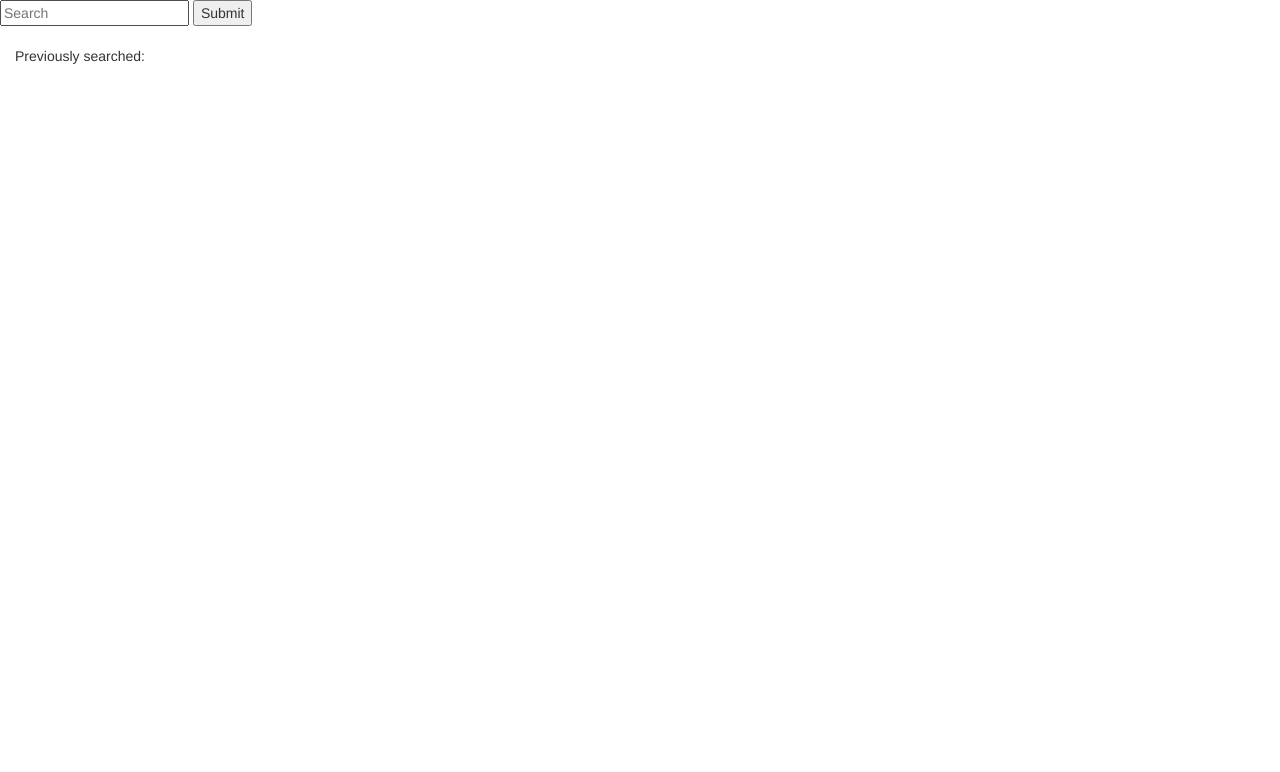
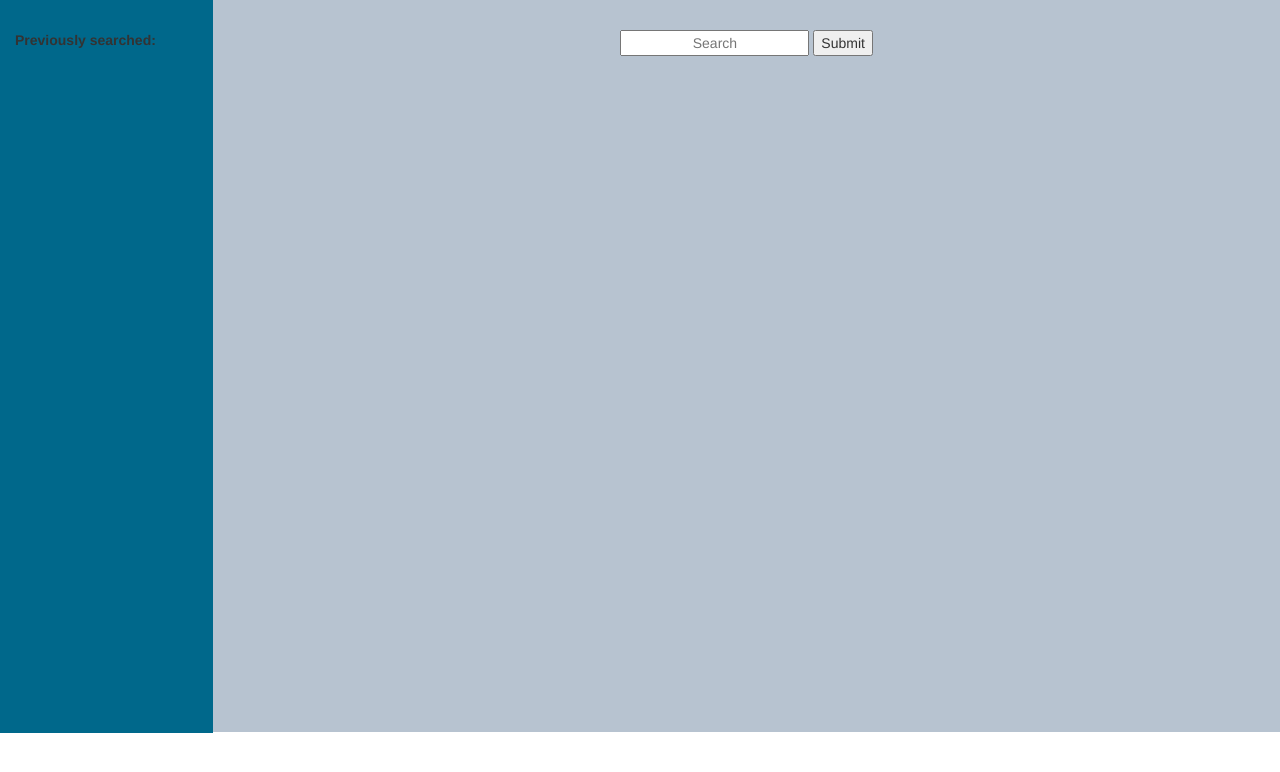
Before and after one commit to alexmhoule/Youtube-Challenge, a plain HTML site: page index.html in a window 1280 px wide. Drawn offline with nearby package versions, Linux system fonts and the light colour scheme.

Commit message:
styles added still WIP

```diff
--- /dev/null
+++ b/css/mystyles.css
@@ -0,0 +1,38 @@
+.searchDiv {
+	background-color: #00688B;
+	height: 73.25rem;
+}
+
+.thumbnailDiv {
+	background-color: #B7C3D0;
+	height: 67.6rem;
+	text-align: center;
+}
+
+.displayScreen {
+	position: fixed;
+	height: 73rem;
+	width: 100%;
+	color: #000;
+	text-align: center;
+	background-color: #000;
+}
+
+.videoInfo{
+	margin-top: 13rem;
+}
+
+.search{
+	margin-top: 3rem;
+	font-weight: bold;
+}
+
+.searchbar{
+	margin-top: 3rem;
+	text-align: center;
+}
+
+.searchbarDiv{
+	background-color: #B7C3D0;
+	text-align: center;
+}
--- a/index.html
+++ b/index.html
@@ -6,29 +6,30 @@
     <script src="http://ajax.googleapis.com/ajax/libs/jquery/1.10.2/jquery.min.js"></script>
     <script type="text/javascript" src="js/app.js"></script>
     <link rel="stylesheet" href="css/bootstrap.css">
+    <link rel="stylesheet" href="css/mystyles.css">
 </head>
 <body>
 
-<form id="search-term">
-	<input type="text" name="query" id="search" class="text" placeholder="Search" required/>
-	<input type="submit" id="submit" class="button" name="submit" value="Submit"/>
-</form>
-
-<br />
-
-<div id="previousSearch" class="col-xs-2">
-<p>Previously searched:</p>
+<div id="previousSearch" class="col-xs-2 searchDiv">
+<p class="search">Previously searched:</p>
 <ul id="prevList">
 </ul>
 </div>
 
-<div id="videoContainer" class="col-xs-12">
-<div id="display" class="col-xs-12">
-</div>
-<button type="button" id="back">Go Back to Videos</button>
+<div id="videoContainer" class="col-xs-12 displayScreen">
+	<div id="display" class="col-xs-12 videoInfo">
+	</div>
+	<button type="button" id="back">Go Back to Videos</button>
 </div>
 
-<div id="thumbnail" class="col-xs-10">
+<form id="search-term" class="searchbarDiv">
+		<input type="text" name="query" id="search" class="text searchbar" placeholder="Search" required/>
+		<input type="submit" id="submit" class="button searchbar" name="submit" value="Submit"/>
+		<br />
+</form>
+
+<div id="thumbnail" class="col-xs-10 thumbnailDiv">
+	<p class="test"></p>
 </div>
 
 </body>
```
